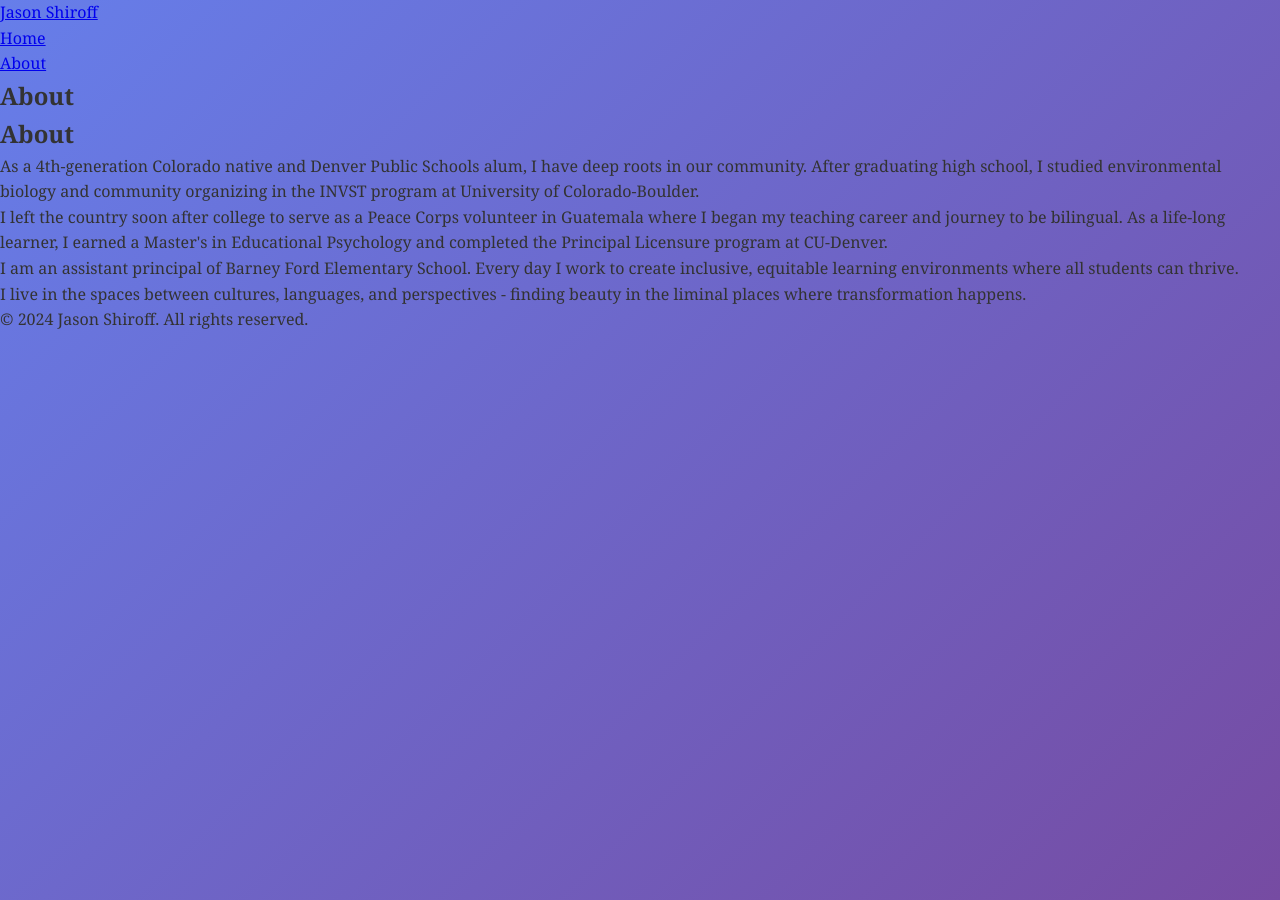
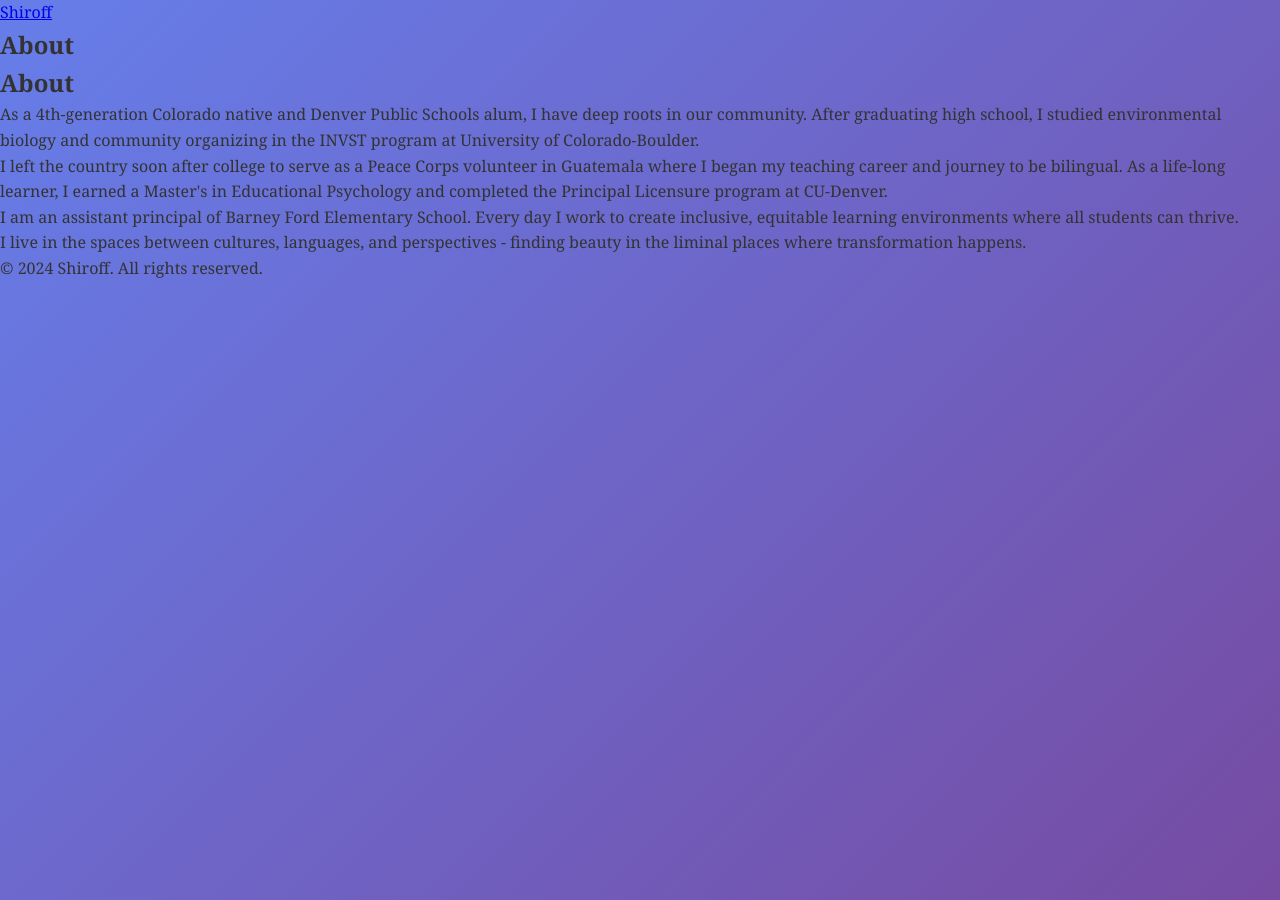
Before and after one commit to jshiroff/jshiroff.github.io, a Jekyll site: the page built from about.md, in a window 1280 px wide. Built offline with Jekyll 4.4.1, drawn with Linux system fonts in a browser that asks for light colours; some of the changed lines change nothing that is shown.

Commit message:
Update _config.yml from perplexity

```diff
--- a/_config.yml
+++ b/_config.yml
@@ -1,24 +1,23 @@
-title: Jason Shiroff
-description: Living on la frontera - exploring the ecotones of the human spirit
-baseurl: ""
-url: "https://jshiorff.github.io"
-
-# Build settings
-markdown: kramdown
-highlighter: rouge
+title: "Shiroff"
+description: "Static site converted for GitHub Pages"
+author: "Site Owner"
+url: "https://shiroff.com"
 theme: minima
 
-# Navigation
-header_pages:
-  - index.md
-  - about.md
+markdown: kramdown
+kramdown:
+  input: GFM
 
-# Plugins
+# Optional: simple nav labels
+nav:
+  - title: "Home"
+    url: /
+  - title: "Welcome"
+    url: /welcome/
+  - title: "About"
+    url: /about/
+
+# Enable these only if adding plugins supported by Pages
 plugins:
   - jekyll-feed
-  - jekyll-sitemap
-
-# Collections (optional - for blog posts)
-collections:
-  posts:
-    output: true
+  - jekyll-seo-tag
```
